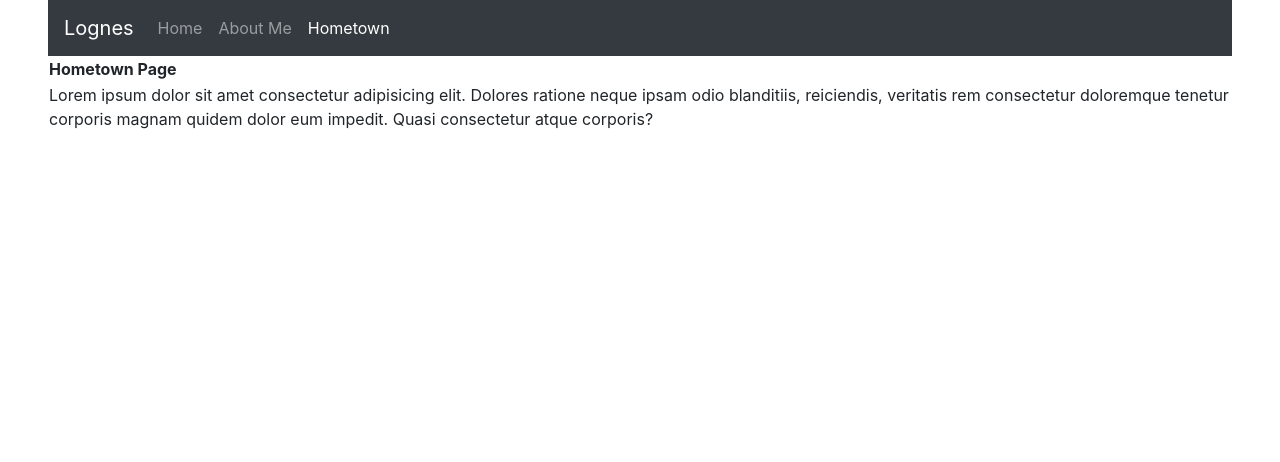
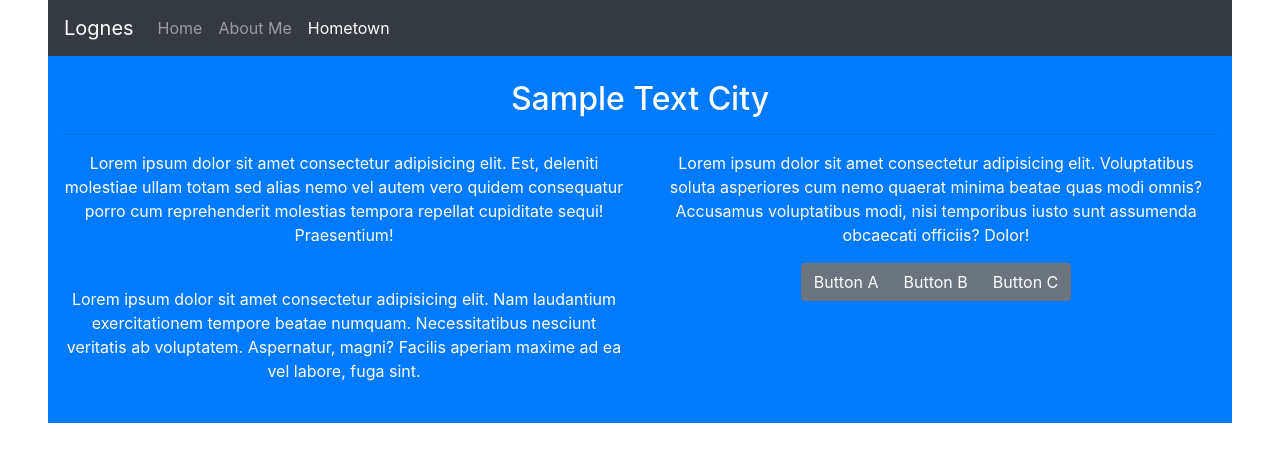
Before and after one commit to l0gnes/learning-vue, a Vue app in the folder learning_vue/: page /hometown in a window 1280 px wide. Shown: the top 462 px of the page. Built offline with nearby package versions, Linux system fonts and the light colour scheme.

Commit message:
Jan 24 Merge Upstream

```diff
--- a/learning_vue/package.json
+++ b/learning_vue/package.json
@@ -53,7 +53,9 @@
       "no-tabs": 0,
       "max-len": 0,
       "key-spacing": 0,
-      "comma-dangle": 0
+      "comma-dangle": 0,
+      "no-unused-vars" : 0,
+      "prefer-const" : 0
     }
   },
   "browserslist": [
--- /dev/null
+++ b/learning_vue/src/components/UserAboutCard.vue
@@ -0,0 +1,48 @@
+<template>
+    <b-col fluid>
+        <b-avatar size='6rem' :variant='variant' :text='initials' badge :badge-variant='randomStatus' src='https://placekitten.com/600/600'/>
+
+        <h6 class='py-3'>
+            {{ name }}
+        </h6>
+
+        <hr>
+
+        <b-button-group>
+            <b-button>
+                <b-icon-bookmark></b-icon-bookmark> Portfolio
+            </b-button>
+            <b-button>
+                <b-icon-heart/> Sponsor
+            </b-button>
+        </b-button-group>
+
+    </b-col>
+</template>
+
+<script>
+export default {
+    name: 'UserAboutCard',
+    props: {
+        name : String,
+        variant : String
+    },
+    computed : { // You love to see it you really do
+        initials() {
+            let parts = this.name.split(' ');
+
+            let initials = [];
+            for (let i = 0; i < parts.length; i += 1) {
+                initials.push(parts[i][0].toUpperCase());
+            }
+
+            const display = initials.join('');
+            return display;
+        },
+        randomStatus() {
+            const validStatuses = ['success', 'warning', 'danger', 'info'];
+            return validStatuses[Math.floor(Math.random() * validStatuses.length)];
+        }
+    }
+};
+</script>
--- a/learning_vue/src/views/About.vue
+++ b/learning_vue/src/views/About.vue
@@ -1,5 +1,75 @@
 <template>
-  <div class="about">
-    <h1>This is an about page</h1>
-  </div>
+  <b-container fluid>
+    <b-row>
+      <b-col class='bg-secondary py-4 text-white'>
+        <b-avatar
+        variant="primary"
+        text='AL'
+        size='6rem'
+        class='mb-4'
+      >
+      </b-avatar>
+      <h2>
+        Hello World!
+      </h2>
+      <hr>
+      <p>
+        Can you believe that the sky is blue? Neither can I!
+      </p>
+      <hr>
+      <b-badge variant="warning" class='mx-1 text-white'>
+        Python <b-icon-code/>
+      </b-badge>
+      <b-badge variant="success" class='mx-1'>
+        NodeJS <b-icon-code/>
+      </b-badge>
+      <b-badge variant="info" class='mx-1'>
+        Java <b-icon-code/>
+      </b-badge>
+      </b-col>
+      <b-col class='py-4'>
+        <p>
+          Lorem, ipsum dolor sit amet consectetur adipisicing elit. Eius voluptatem aut, molestias harum aspernatur quibusdam quam natus ratione nobis alias numquam velit repellendus rem molestiae tenetur odit quis aperiam architecto.
+        </p>
+        <hr/>
+        <p>
+          Lorem ipsum dolor sit amet consectetur adipisicing elit. Voluptas odio doloribus maxime rerum fuga fugiat ducimus deleniti? Molestias, cumque adipisci error corporis, culpa veniam numquam eaque, qui unde minima iste?
+        </p>
+      </b-col>
+    </b-row>
+    <b-row class='bg-dark text-white py-4 text-center'>
+      <b-col>
+        <h2>
+          Hello World Again!
+        </h2>
+
+        <hr>
+
+          <b-row>
+
+            <UserAboutCard name='John Doe' variant='info'/>
+            <UserAboutCard name='Marcus Johnson' variant='success'/>
+            <UserAboutCard name='Roberto Snoberto Carlson' variant='light'/>
+            <UserAboutCard name='The Obama' variant='danger'/>
+
+          </b-row>
+
+      </b-col>
+    </b-row>
+  </b-container>
 </template>
+
+<script>
+import UserAboutCard from '@/components/UserAboutCard.vue';
+
+export default {
+  name: 'About',
+  components: {
+    UserAboutCard
+  }
+};
+</script>
+
+<style scoped>
+
+</style>
--- a/learning_vue/src/views/Hometown.vue
+++ b/learning_vue/src/views/Hometown.vue
@@ -1,16 +1,40 @@
 <template>
-    <table>
-        <tr>
-            <th>
-                Hometown Page
-            </th>
-        </tr>
-        <tr>
-            <td>
-                Lorem ipsum dolor sit amet consectetur adipisicing elit. Dolores ratione neque ipsam odio blanditiis, reiciendis, veritatis rem consectetur doloremque tenetur corporis magnam quidem dolor eum impedit. Quasi consectetur atque corporis?
-            </td>
-        </tr>
-    </table>
+
+    <b-container class='py-4 bg-primary text-white' fluid>
+        <h2>
+            Sample Text City
+        </h2>
+        <hr/>
+        <b-row>
+            <b-col>
+                <p>
+                    Lorem ipsum dolor sit amet consectetur adipisicing elit. Est, deleniti molestiae ullam totam sed alias nemo vel autem vero quidem consequatur porro cum reprehenderit molestias tempora repellat cupiditate sequi! Praesentium!
+                </p>
+
+                <p class='pt-4'>
+                    Lorem ipsum dolor sit amet consectetur adipisicing elit. Nam laudantium exercitationem tempore beatae numquam. Necessitatibus nesciunt veritatis ab voluptatem. Aspernatur, magni? Facilis aperiam maxime ad ea vel labore, fuga sint.
+                </p>
+            </b-col>
+            <b-col>
+                <p>
+                    Lorem ipsum dolor sit amet consectetur adipisicing elit. Voluptatibus soluta asperiores cum nemo quaerat minima beatae quas modi omnis? Accusamus voluptatibus modi, nisi temporibus iusto sunt assumenda obcaecati officiis? Dolor!
+                </p>
+
+                <b-button-group>
+                    <b-button variant='secondary'>
+                        Button A
+                    </b-button>
+                    <b-button variant='secondary'>
+                        Button B
+                    </b-button>
+                    <b-button variant='secondary'>
+                        Button C
+                    </b-button>
+                </b-button-group>
+
+            </b-col>
+        </b-row>
+    </b-container>
 
 </template>
 
```
